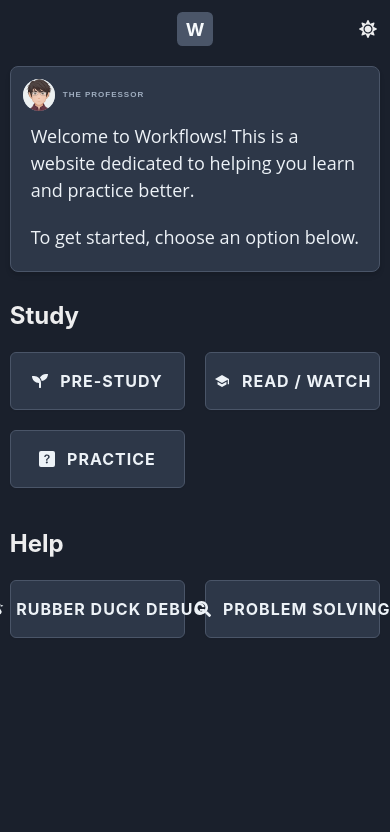
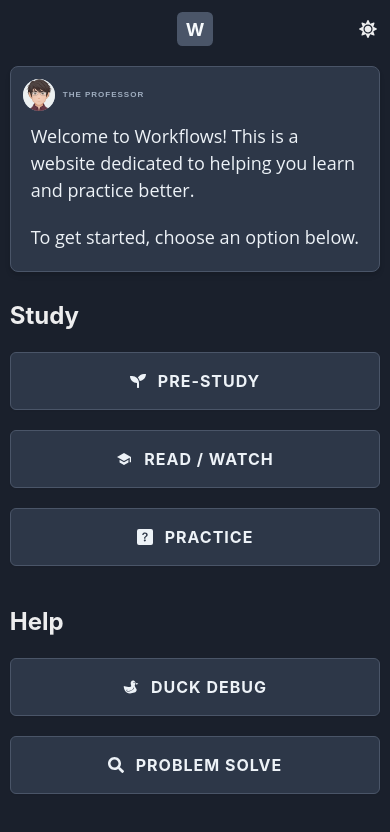
Before and after one commit to Philosocode/workflows, a React (Create React App) app: page / in a window 390 px wide. Shown: the top 832 px of the page. Built offline with nearby package versions, Linux system fonts and the light colour scheme; what react-mde, showdown would draw is missing.

Commit message:
Make stuff more responsive

```diff
--- a/src/editor/components/markdown-editor.component.tsx
+++ b/src/editor/components/markdown-editor.component.tsx
@@ -12,7 +12,10 @@ const toolbarCommands = getDefaultToolbarCommands();
 // remove the strikethrough command
 toolbarCommands[0].pop();
 
-// remove to do command
+// remove image
+toolbarCommands[1].pop();
+
+// remove to do
 toolbarCommands[2].pop();
 
 const converter = new Showdown.Converter({
@@ -38,7 +41,6 @@ export const MarkdownEditor: React.FC<IProps> = ({
   const [selectedTab, setSelectedTab] = useState<TMarkdownEditorTab>(
     initialTab ?? "write",
   );
-
   const { colorMode } = useColorMode();
   const styles = colorMode === "light" ? lightStyles : darkStyles;
 
--- a/src/practice-questions/components/topic-grid.component.tsx
+++ b/src/practice-questions/components/topic-grid.component.tsx
@@ -15,7 +15,7 @@ export function TopicGrid({ currentId, onTopicClick, ...rest }: IProps) {
   const practiceMode = useAppSelector(selectPracticeMode);
 
   return (
-    <SimpleGrid columns={2} spacing={5} {...rest}>
+    <SimpleGrid columns={{ base: 1, sm: 2 }} spacing={5} {...rest}>
       {Object.values(topics).map((topic) => {
         if (topic.id === currentId) return null;
 
--- a/src/shared/components/button/card-button-grid.component.tsx
+++ b/src/shared/components/button/card-button-grid.component.tsx
@@ -14,7 +14,7 @@ interface IProps extends SimpleGridProps {
 export function CardButtonGrid({ buttons, children, ...rest }: IProps) {
   return (
     <SimpleGrid
-      columns={2}
+      columns={{ base: 1, sm: 2 }}
       columnGap={{ base: 5, md: 10 }}
       rowGap={5}
       w="full"
--- a/src/shared/pages/home.page.tsx
+++ b/src/shared/pages/home.page.tsx
@@ -43,7 +43,7 @@ export function HomePage() {
                 state: { from: "/" },
               }}
             >
-              <CardButton icon={GiPlasticDuck}>Rubber Duck Debug</CardButton>
+              <CardButton icon={GiPlasticDuck}>Duck Debug</CardButton>
             </Link>
             <Link
               to={{
@@ -51,7 +51,7 @@ export function HomePage() {
                 state: { from: "/" },
               }}
             >
-              <CardButton icon={FaSearch}>Problem Solving</CardButton>
+              <CardButton icon={FaSearch}>Problem Solve</CardButton>
             </Link>
           </CardButtonGrid>
         </Box>
--- a/src/timer/components/timer.component.tsx
+++ b/src/timer/components/timer.component.tsx
@@ -1,5 +1,5 @@
 import { useEffect, useState } from "react";
-import { useHistory } from "react-router-dom";
+import { Link, useHistory } from "react-router-dom";
 import { Box, ButtonGroup, useColorModeValue } from "@chakra-ui/react";
 
 import { Button } from "shared/components/button/button.component";
@@ -114,7 +114,12 @@ export function Timer(props: IProps) {
               {isActive ? "Pause" : "Start"}
             </Button>
             {props.showSkipButton && (
-              <Button colorScheme="gray">Skip Timer</Button>
+              <Button
+                colorScheme="gray"
+                onClick={() => history.push(props.nextUrl ?? "")}
+              >
+                Skip Timer
+              </Button>
             )}
           </ButtonGroup>
         )}
```
